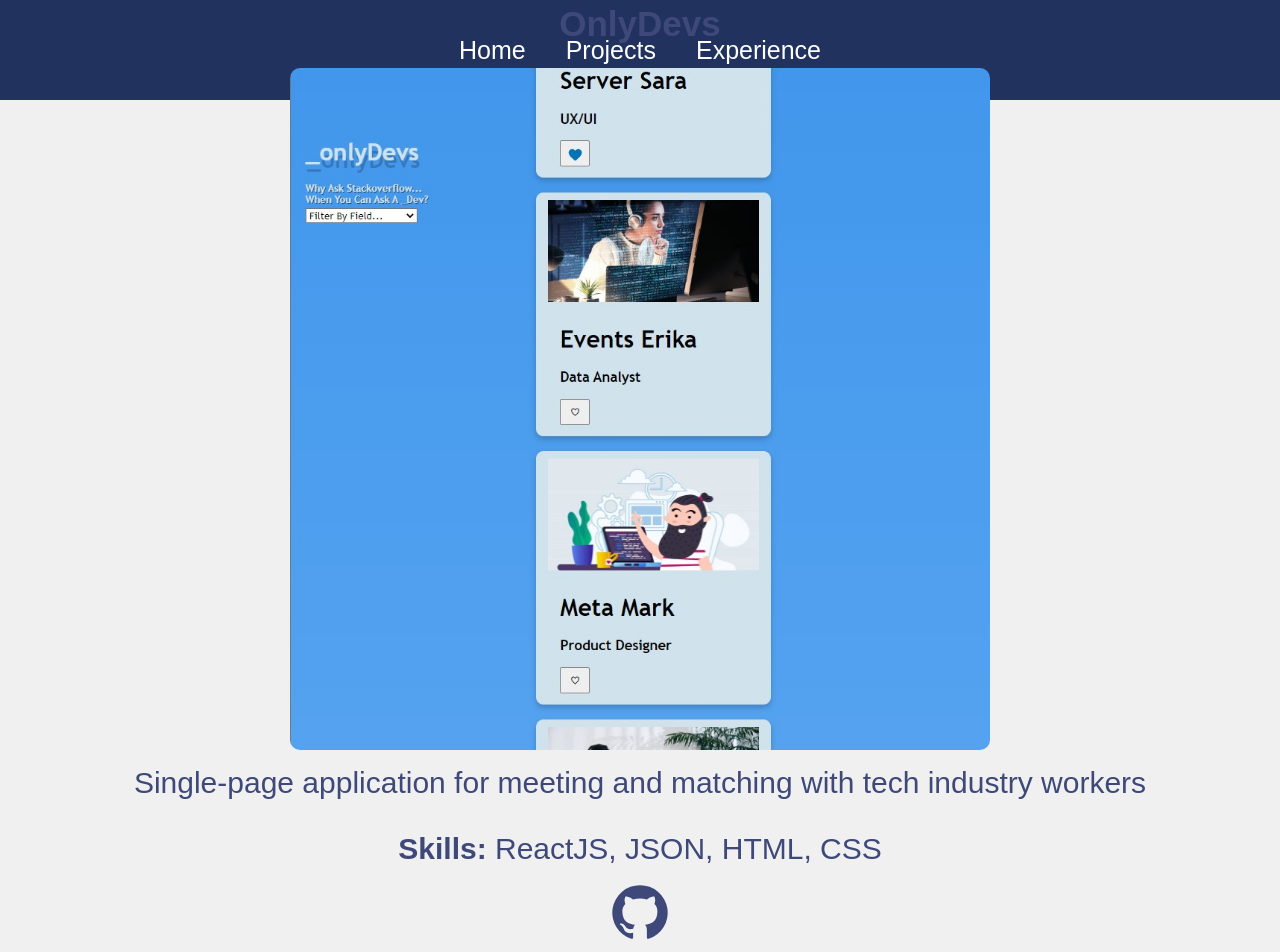
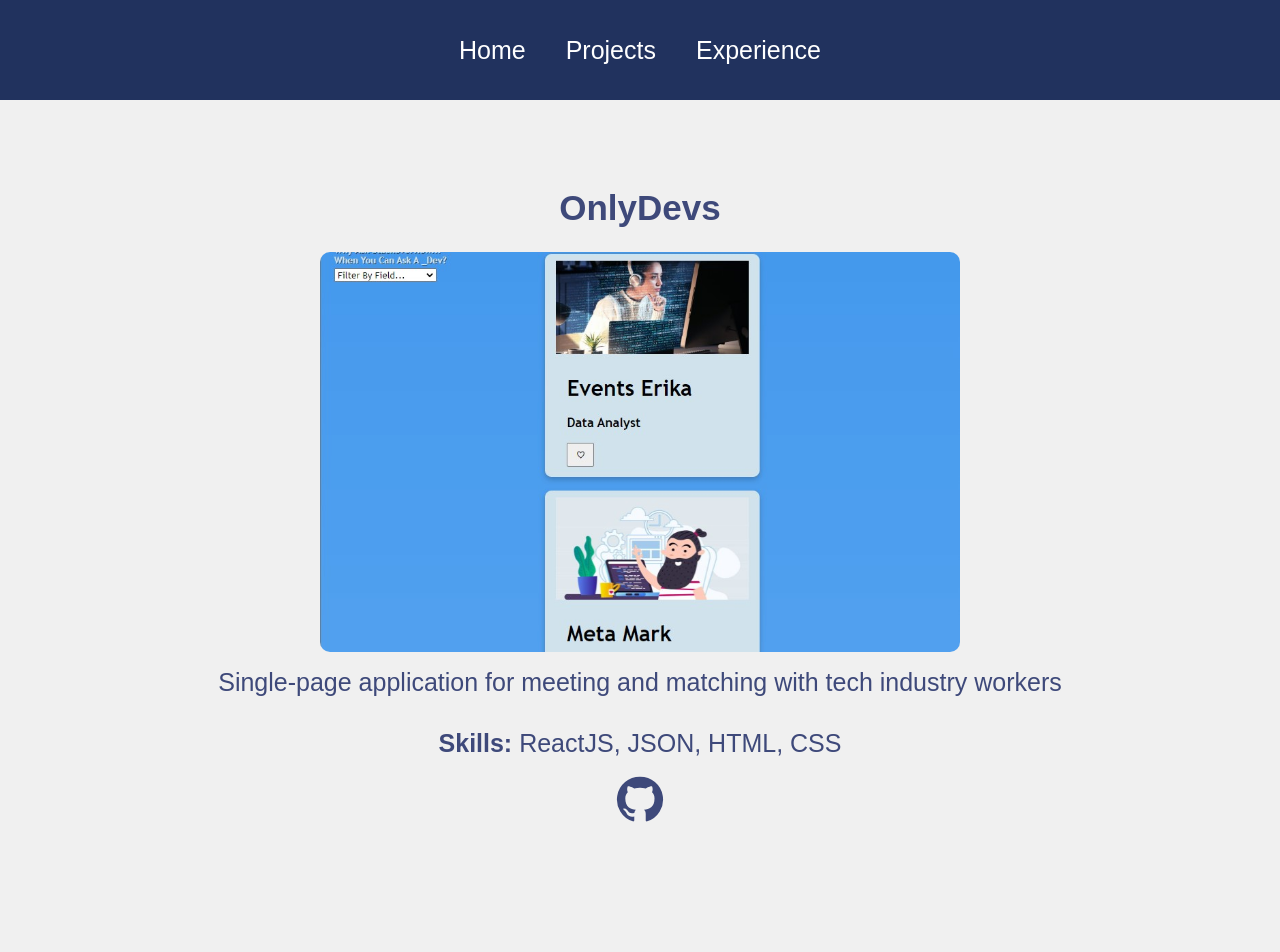
Before and after one commit to rgarfield11/rossgarfield, a React (Create React App) app: page /project/1 in a window 1280 px wide. Shown: the top 952 px of the page. Built offline with nearby package versions, Linux system fonts and the light colour scheme.

Commit message:
project display styling

```diff
--- a/src/styles/ProjectDisplay.css
+++ b/src/styles/ProjectDisplay.css
@@ -1,6 +1,6 @@
 .project {
   width: 100%;
-  height: calc(100vh - 100px);
+  height: 100vh;
   display: flex;
   justify-content: center;
   align-items: center;
@@ -8,22 +8,25 @@
 }
 
 .project h1 {
-  margin-top: 50px;
+  margin-top: 1rem;
   color: #3e497a;
   font-size: 35px;
 }
 .project img {
-  width: 700px;
+  float: left;
+  width:  50%;
+  height: 50%;
+  object-fit: cover;
   border-radius: 10px;
 }
 
 .project p {
   margin: 1rem 3rem;
-  font-size: 30px;
+  font-size: 25px;
   color: #3e497a;
 }
 
 .project svg {
-  font-size: 60px;
+  font-size: 50px;
   color: #3e497a;
 }
```
Also changed, not shown: src/pages/ProjectDisplay.js (indentation only).
